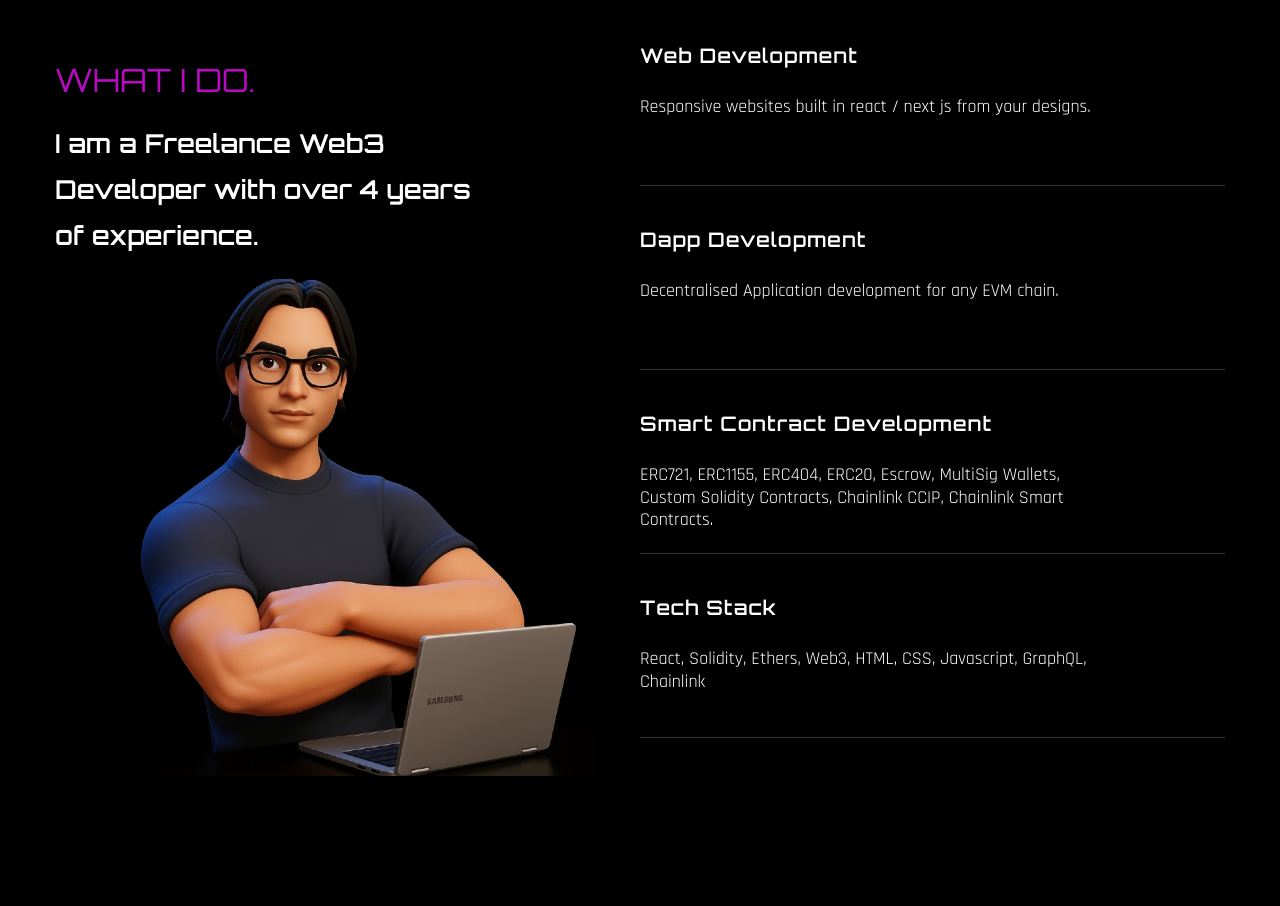
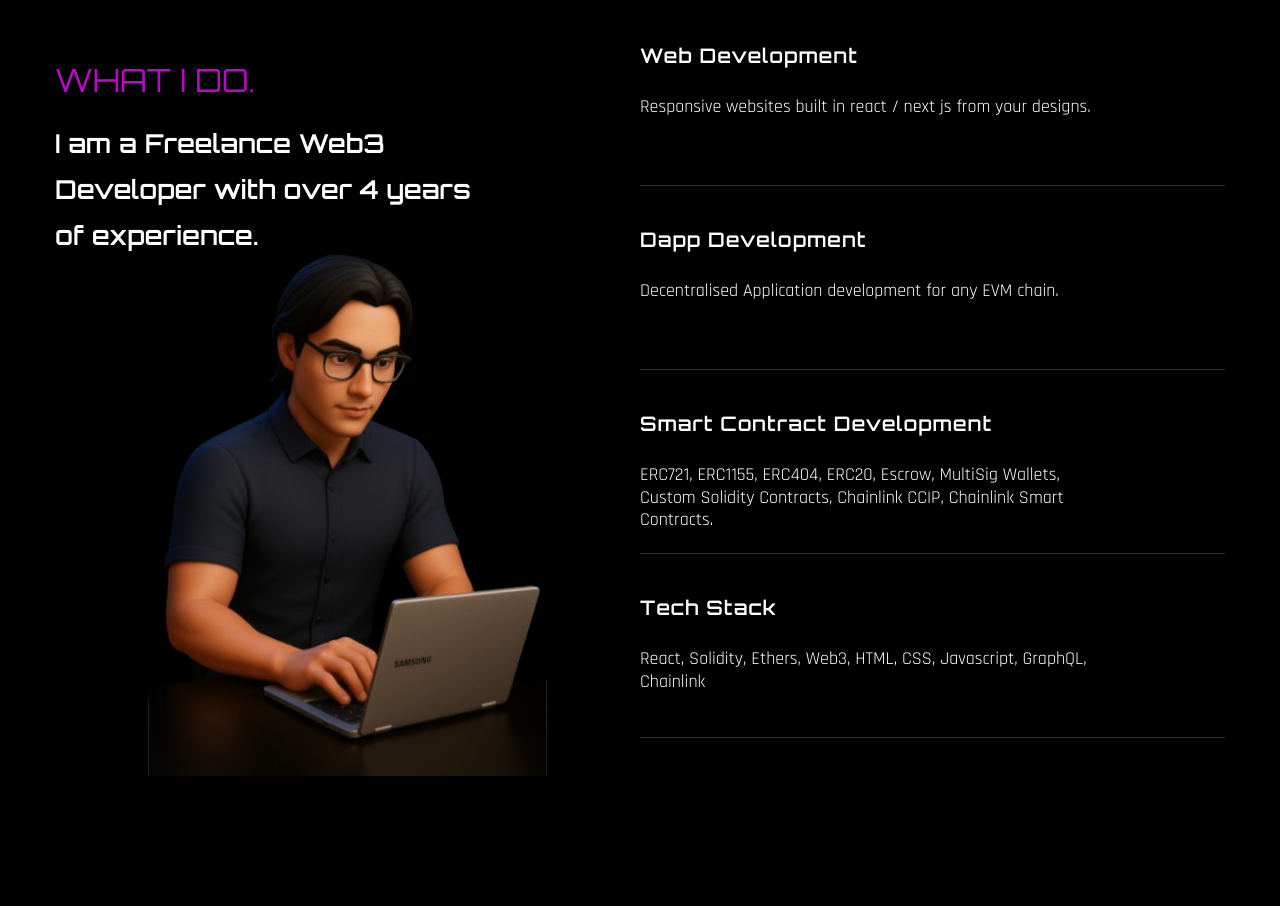
Before and after one commit to leetebbs/portfolio, a React (Create React App) app: page / in a window 1280 px wide. Shown: the part 1520-2426 px from the top of the page. Built offline with nearby package versions, Linux system fonts and the light colour scheme; the HTML template or start-up script is replaced by a standard one; a web font is replaced by a local one.

Commit message:
update service image

```diff
--- a/src/components/Services.js
+++ b/src/components/Services.js
@@ -52,7 +52,7 @@
             className="flex-1 lg:bg-services lg:bg-bottom bg-no-repeat mix-blend-lighten mb-12 lg:mb-0"
           >
             <h2 className="h2 text-accent mb-6 mt-6">What I do.</h2>
-            <h3 className="h3 max-w-[445px] mb-16">
+            <h3 className="h3 max-w-[445px] mb-20 lg:mb-10">
               I am a Freelance Web3 Developer with over 4 years of experience.
             </h3>
             {/* <Link to="/development"> */}
```
Also changed, not shown: src/assets/services.png, src/assets/services2.png (deleted).
